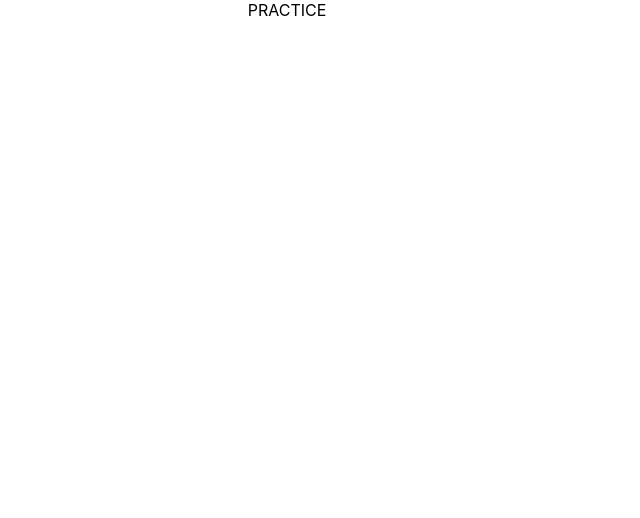
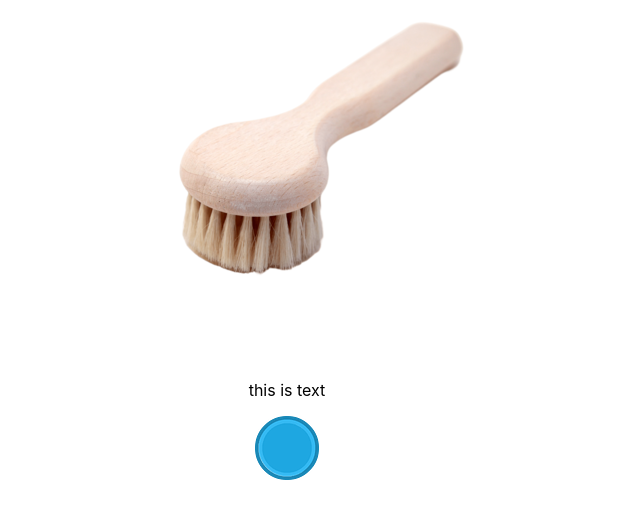
Before and after one commit to BenjaMenja/imgd4600-pet-grooming-app, a React (Create React App) app: page /pet-grooming-app/practice in a window 1280 px wide. Shown: the top 518 px of the page, without its empty margins (353-993 px from the left). Built offline with nearby package versions, Linux system fonts and the light colour scheme; the HTML template or start-up script is replaced by a standard one.

Commit message:
Draggable brush

```diff
--- a/package.json
+++ b/package.json
@@ -9,6 +9,7 @@
     "@testing-library/user-event": "^13.5.0",
     "react": "^18.2.0",
     "react-dom": "^18.2.0",
+    "react-draggable": "^4.4.6",
     "react-router-dom": "^6.21.3",
     "react-scripts": "5.0.1",
     "web-vitals": "^2.1.4"
--- a/src/App.js
+++ b/src/App.js
@@ -1,5 +1,6 @@
 import './App.css';
 import {BrowserRouter, Route, Routes} from "react-router-dom";
+import Practice from "./pages/practice/Practice";
 
 function App() {
   return (
@@ -8,7 +9,7 @@ function App() {
             <Routes>
                 <Route path="/pet-grooming-app/" element={<div>HOME</div>} />
                 <Route path="/pet-grooming-app/learn" element={<div>LEARN</div>} />
-                <Route path="/pet-grooming-app/practice" element={<div>PRACTICE</div>} />
+                <Route path="/pet-grooming-app/practice" element={<Practice />} />
                 <Route path="/pet-grooming-app/schedule" element={<div>SCHEDULE</div>} />
             </Routes>
         </BrowserRouter>
--- /dev/null
+++ b/src/pages/practice/Practice.js
@@ -0,0 +1,21 @@
+import Draggable from "react-draggable";
+import Dogbrush from "../../images/dog-brush.png"
+import UICircle from "../../images/blue-ui-circle.png"
+function Practice() {
+    let dragFunction = function() {
+        console.log('hi')
+    }
+    return (
+        <>
+            <Draggable onDrag={dragFunction} handle={".handle"} bounds={{left: -250, right: 250}}>
+                <div className={"handle"}>
+                    <img src={Dogbrush} alt={"Dogbrush"} draggable={false}/>
+                </div>
+            </Draggable>
+            <p>this is text</p>
+            <img src={UICircle} alt={"hmmm"} />
+        </>
+    )
+}
+
+export default Practice
```
Also changed, not shown: src/images/blue-ui-circle.png (added), src/images/dog-brush.png (added).
